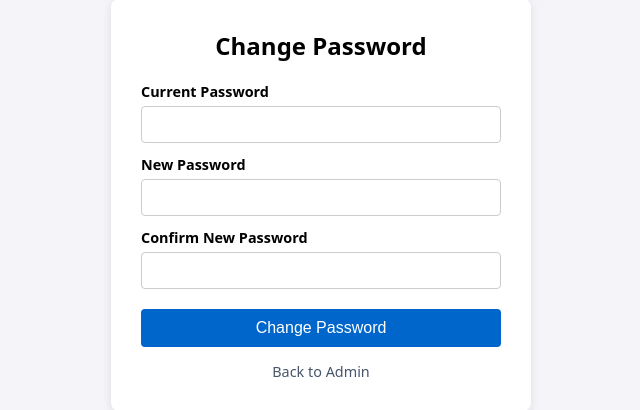
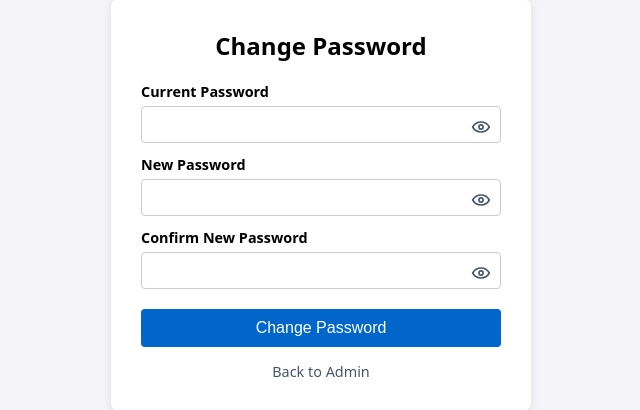
Before and after one commit to wpyoga/linkbuilder, a Flask app: page /change-password in a window 1280 px wide. Shown: the part 195-605 px from the top of the page, without its empty margins (319-959 px from the left). Run offline with Flask 3, Linux system fonts and the light colour scheme; the visitor is signed in with stand-in values (Sample User, id 1); some libraries are stand-ins or nearby versions.

Commit message:
feat: password peek button

```diff
--- a/templates/change_password.jinja2
+++ b/templates/change_password.jinja2
@@ -1,5 +1,6 @@
 <!doctype html>
 <html lang="en">
+
 <head>
   <meta charset="UTF-8" />
   <meta name="viewport" content="width=device-width, initial-scale=1.0" />
@@ -16,17 +17,31 @@
       box-sizing: border-box;
       background: #f4f4f9;
     }
+
     .card {
       background: #fff;
       padding: 30px;
       border-radius: 8px;
-        box-shadow: 0 2px 10px rgba(0,0,0,0.1);
+      box-shadow: 0 2px 10px rgba(0, 0, 0, 0.1);
       width: 100%;
       max-width: 360px;
     }
-      h2 { margin-top: 0; margin-bottom: 20px; text-align: center; }
-      label { display: block; font-size: 0.9rem; font-weight: bold; margin-top: 12px; }
-      input[type="password"] {
+
+    h2 {
+      margin-top: 0;
+      margin-bottom: 20px;
+      text-align: center;
+    }
+
+    label {
+      display: block;
+      font-size: 0.9rem;
+      font-weight: bold;
+      margin-top: 12px;
+    }
+
+    input[type="password"],
+    input[type="text"] {
       width: 100%;
       padding: 10px;
       margin-top: 5px;
@@ -34,6 +49,42 @@
       border-radius: 4px;
       box-sizing: border-box;
     }
+
+    .password-field {
+      position: relative;
+    }
+
+    .password-field input {
+      padding-right: 44px;
+    }
+
+    .password-toggle {
+      position: absolute;
+      top: 5px;
+      right: 0;
+      width: 40px;
+      height: 42px;
+      margin: 0;
+      padding: 0;
+      background: transparent;
+      color: #475569;
+      border: 0;
+      border-radius: 0 4px 4px 0;
+      cursor: pointer;
+    }
+
+    .password-toggle:hover,
+    .password-toggle:focus-visible {
+      color: #0066cc;
+    }
+
+    .password-toggle svg {
+      width: 20px;
+      height: 20px;
+      display: block;
+      margin: auto;
+    }
+
     button {
       width: 100%;
       padding: 10px;
@@ -45,6 +96,7 @@
       font-size: 1rem;
       cursor: pointer;
     }
+
     .back-link {
       display: block;
       margin-top: 15px;
@@ -53,16 +105,26 @@
       text-decoration: none;
       font-size: 0.9rem;
     }
+
     .alert {
       padding: 10px;
       border-radius: 4px;
       margin-bottom: 15px;
       font-size: 0.9rem;
     }
-      .alert-danger { background: #f8d7da; color: #721c24; }
-      .alert-success { background: #d4edda; color: #155724; }
+
+    .alert-danger {
+      background: #f8d7da;
+      color: #721c24;
+    }
+
+    .alert-success {
+      background: #d4edda;
+      color: #155724;
+    }
   </style>
 </head>
+
 <body>
   <div class="card">
     <h2>Change Password</h2>
@@ -77,19 +139,58 @@
     <form method="POST" action="/change-password">
       <input type="hidden" name="csrf_token" value="{{ csrf_token() }}" />
 
-        <label>Current Password</label>
-        <input type="password" name="current_password" autocomplete="current-password" required />
-
-        <label>New Password</label>
-        <input type="password" name="new_password" autocomplete="new-password" required />
-
-        <label>Confirm New Password</label>
-        <input type="password" name="confirm_password" autocomplete="new-password" required />
+      <label for="current-password">Current Password</label>
+      <div class="password-field">
+        <input id="current-password" type="password" name="current_password" autocomplete="current-password" required />
+        <button type="button" class="password-toggle" aria-label="Show password" aria-pressed="false"
+          onclick="togglePasswordVisibility(this)">
+          <svg viewBox="0 0 24 24" fill="none" stroke="currentColor" stroke-width="2" stroke-linecap="round"
+            stroke-linejoin="round" aria-hidden="true">
+            <path d="M2 12s3.5-6 10-6 10 6 10 6-3.5 6-10 6S2 12 2 12Z" />
+            <circle cx="12" cy="12" r="2.5" />
+          </svg>
+        </button>
+      </div>
+      <label for="new-password">New Password</label>
+      <div class="password-field">
+        <input id="new-password" type="password" name="new_password" autocomplete="new-password" required />
+        <button type="button" class="password-toggle" aria-label="Show password" aria-pressed="false"
+          onclick="togglePasswordVisibility(this)">
+          <svg viewBox="0 0 24 24" fill="none" stroke="currentColor" stroke-width="2" stroke-linecap="round"
+            stroke-linejoin="round" aria-hidden="true">
+            <path d="M2 12s3.5-6 10-6 10 6 10 6-3.5 6-10 6S2 12 2 12Z" />
+            <circle cx="12" cy="12" r="2.5" />
+          </svg>
+        </button>
+      </div>
+      <label for="confirm-password">Confirm New Password</label>
+      <div class="password-field">
+        <input id="confirm-password" type="password" name="confirm_password" autocomplete="new-password" required />
+        <button type="button" class="password-toggle" aria-label="Show password" aria-pressed="false"
+          onclick="togglePasswordVisibility(this)">
+          <svg viewBox="0 0 24 24" fill="none" stroke="currentColor" stroke-width="2" stroke-linecap="round"
+            stroke-linejoin="round" aria-hidden="true">
+            <path d="M2 12s3.5-6 10-6 10 6 10 6-3.5 6-10 6S2 12 2 12Z" />
+            <circle cx="12" cy="12" r="2.5" />
+          </svg>
+        </button>
+      </div>
 
       <button type="submit">Change Password</button>
     </form>
 
     <a class="back-link" href="/">Back to Admin</a>
   </div>
+
+  <script>
+    function togglePasswordVisibility(toggleButton) {
+      const input = toggleButton.parentElement.querySelector("input");
+      const visible = input.type === "text";
+      input.type = visible ? "password" : "text";
+      toggleButton.setAttribute("aria-label", visible ? "Show password" : "Hide password");
+      toggleButton.setAttribute("aria-pressed", String(!visible));
+    }
+  </script>
 </body>
+
 </html>
```
Also changed, not shown: templates/login.jinja2 (+49 -2 lines). Lines whose indentation alone changed are shown as unchanged.
